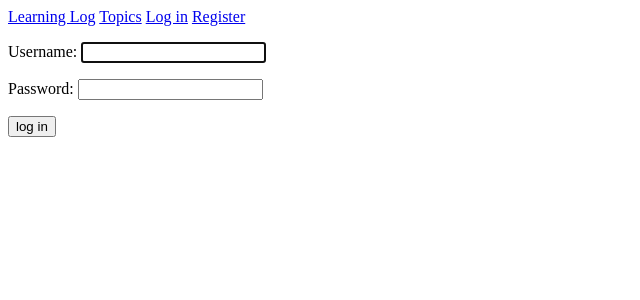
After one commit to the-explorer-of-dreams/learning_log, a Django app: page /users/login/ in a window 1280 px wide. The commit adds this page. Shown: the top 300 px of the page, without its empty margins (0-640 px from the left). Run offline with Django 3.2, Linux system fonts and the light colour scheme.

Commit message:
201810211638

```diff
--- a/learning_log/settings.py
+++ b/learning_log/settings.py
@@ -39,6 +39,8 @@ INSTALLED_APPS = [
     'django.contrib.staticfiles',
     # My applications
     'learning_logs',
+    'users',
+
 ]
 
 MIDDLEWARE = [
--- a/learning_log/urls.py
+++ b/learning_log/urls.py
@@ -19,4 +19,5 @@ from django.urls import path, include
 urlpatterns = [
     path('admin/', admin.site.urls),
     path('', include(('learning_logs.urls', 'learning_logs'), namespace='learning_logs')),
+    path('users/', include(('users.urls', 'users'), namespace='users')),
 ]
--- a/learning_logs/templates/learning_logs/base.html
+++ b/learning_logs/templates/learning_logs/base.html
@@ -1,6 +1,13 @@
 <p>
     <a href="{% url 'learning_logs:index' %}">Learning Log</a>
     <a href="{% url 'learning_logs:topics' %}">Topics</a>
+    {% if user.is_authenticated %}
+        Hello, {{ user.username }}.
+        <a href="{% url 'users:logout' %}">log out</a>
+    {% else %}
+        <a href="{% url 'users:login' %}">Log in</a>
+        <a href="{% url 'users:register' %}">Register</a>
+    {% endif %}
 </p>
 
 {% block content %} {% endblock content %}
--- /dev/null
+++ b/users/templates/users/login.html
@@ -0,0 +1,14 @@
+{% extends "learning_logs/base.html" %}
+
+{% block content %}
+    {% if form.errors %}
+    <p>Your username and password didn't match. Please try again.</p>
+    {% endif %}
+
+    <form method="post" action="{% url 'users:login' %}">
+        {% csrf_token %}
+        {{ form.as_p }}
+        <button name="submit">log in</button>
+        <input type="hidden" name="next" value="{% url 'learning_logs:index' %}" />
+    </form>
+{% endblock content %}
--- /dev/null
+++ b/users/urls.py
@@ -0,0 +1,17 @@
+#!/usr/bin/python3
+# -*- coding: utf-8 -*-
+
+"""定义users的url模式"""
+
+from django.urls import path
+from django.contrib.auth.views import LoginView, LogoutView
+from . import views
+
+
+urlpatterns = [
+    #login
+    path('login/', LoginView.as_view(template_name='users/login.html') , name='login'),
+    path('logout/', views.logout_view, name='logout'),
+    path(r'register/', views.register, name='register'),
+
+]
```
Also changed, not shown: users/templates/users/register.html (added, +10 -0 lines), db.sqlite3, users/templates/users/logout.html (added).
